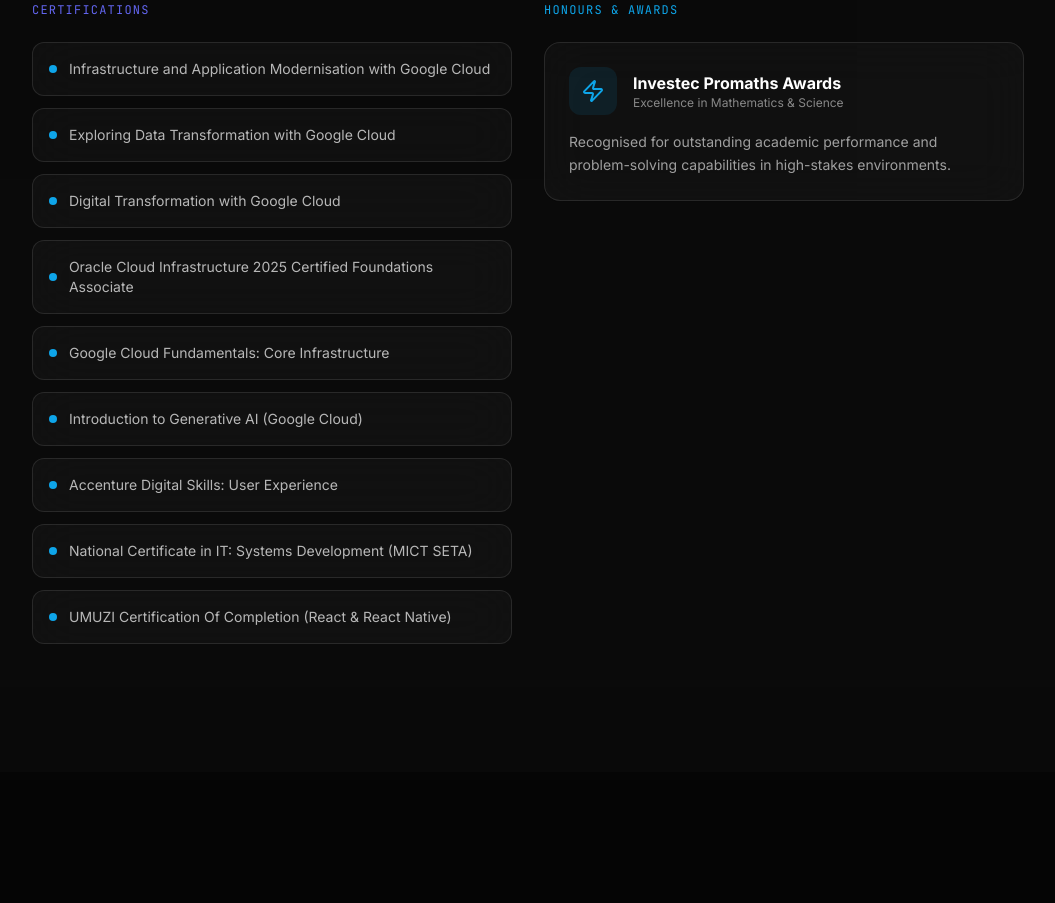
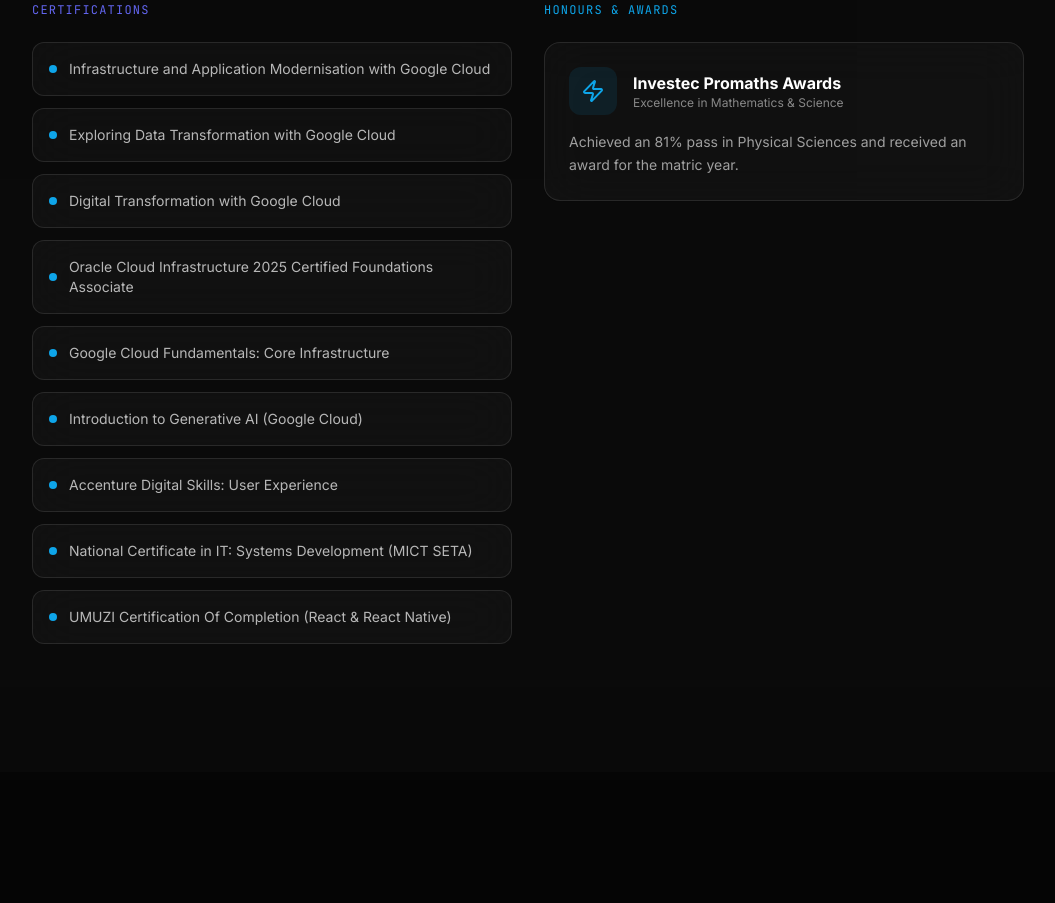
Before and after one commit to PhilaNgcamu/personal-portfolio, a React (Vite) app: page / in a window 1280 px wide. Shown: the part 4140-5043 px from the top of the page, without its empty margins (160-1215 px from the left). Built offline with nearby package versions, Linux system fonts and the light colour scheme.

Commit message:
feat: Update Promaths Awards description
Refine the Investec Promaths Awards description to be more specific and impactful. The previous text was generic; the new description highlights the 81% pass in Physical Sciences and the matric award.

```diff
--- a/src/App.tsx
+++ b/src/App.tsx
@@ -499,7 +499,7 @@
                     </div>
                   </div>
                   <p className="text-sm text-white/60 leading-relaxed">
-                    Recognised for outstanding academic performance and problem-solving capabilities in high-stakes environments.
+                    Achieved an 81% pass in Physical Sciences and received an award for the matric year.
                   </p>
                 </div>
               </motion.div>
```
